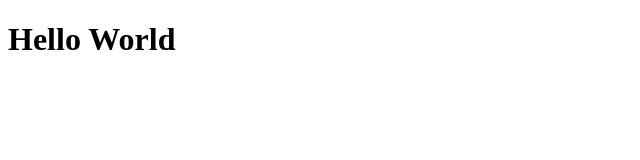
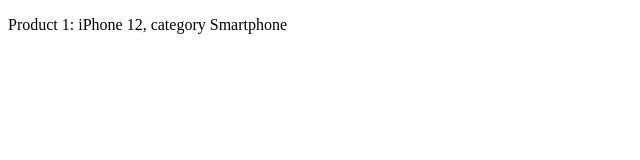
Before and after one commit to nathantjspt/es6, a plain HTML site: page index.html in a window 1280 px wide. Shown: the whole page, without its empty margins (0-640 px from the left). Drawn offline with Linux system fonts and the light colour scheme.

Commit message:
belajar object literal

```diff
--- a/index.html
+++ b/index.html
@@ -7,7 +7,8 @@
     <title>Belajar ES6</title>
 </head>
 <body>
-    <h1>Hello World</h1>
+    <!-- <h1>Hello World</h1> -->
+    <p id="cart"></p>
     <script src="script.js"></script>
 </body>
 </html>
--- a/script.js
+++ b/script.js
@@ -1 +1,27 @@
-console.log('hello world')
+// OBJECT LITERALS
+const cart = document.getElementById("cart")
+
+// ES5
+// function addProduct(name, category){
+//     return{
+//         name: name,
+//         category: category
+//     }
+// }
+
+// var getProduct = addProduct("iPhone 12", "Smartphone");
+
+// console.log(getProduct);
+
+// cart.innerHTML = `Product 1: ${getProduct.name}, category ${getProduct.category}`;
+
+// ES6
+function addProduct(name, category){
+    return{name, category};
+}
+
+var getProduct = addProduct("iPhone 12", "Smartphone");
+
+console.log(getProduct);
+
+cart.innerHTML = `Product 1: ${getProduct.name}, category ${getProduct.category}`;
```
